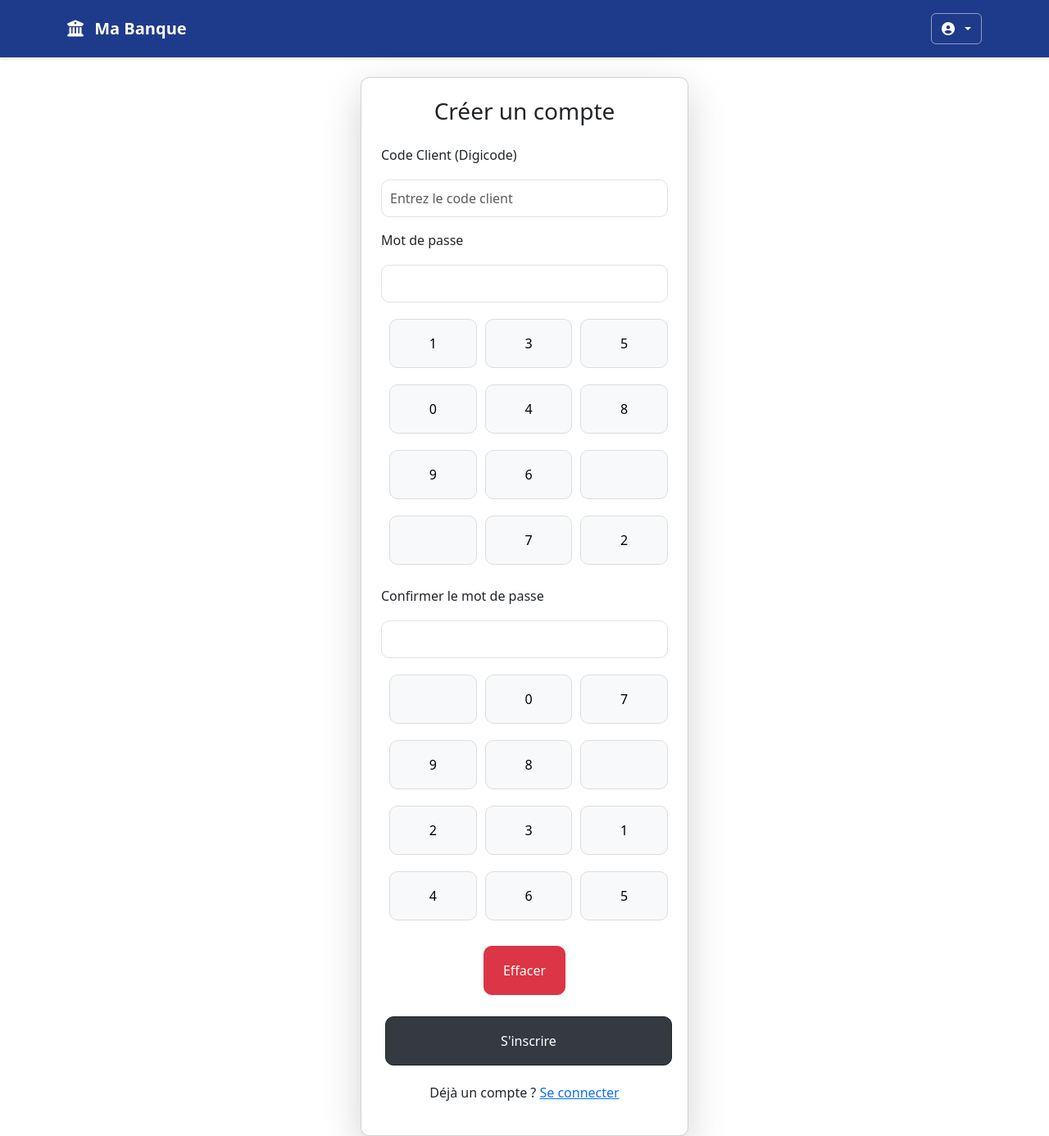
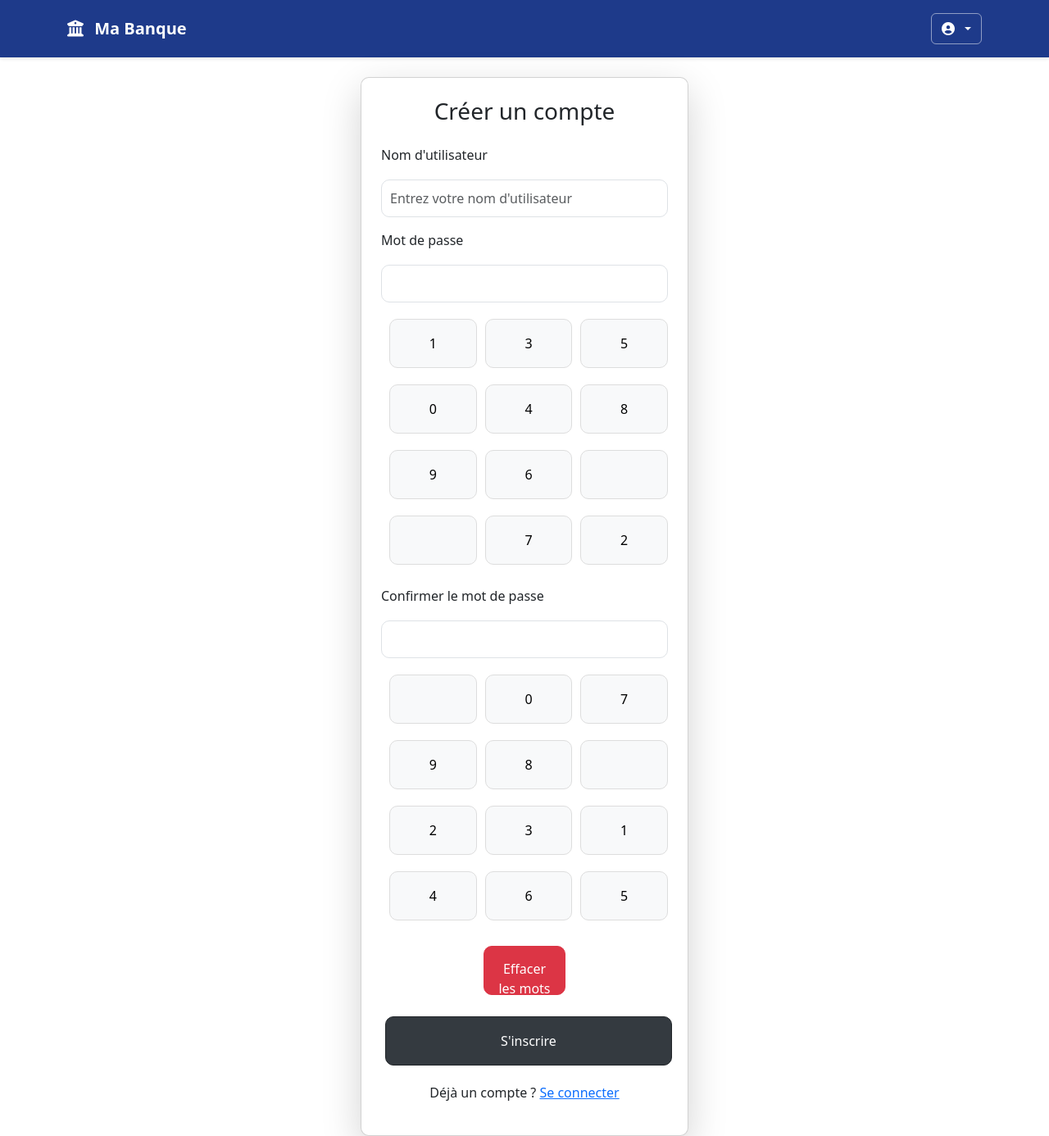
Before and after one commit to Mady95/angular-application-bancaire, an Angular app: page /register in a window 1280 px wide. Shown: the whole page at 82% size. Built offline with nearby package versions, Linux system fonts and the light colour scheme.

Commit message:
finalisation register & login

```diff
--- a/src/app/auth/register/register.component.html
+++ b/src/app/auth/register/register.component.html
@@ -2,16 +2,17 @@
     <div class="card shadow-lg p-4" style="max-width: 400px; width: 100%;">
       <h3 class="text-center mb-4">Créer un compte</h3>
       <form (ngSubmit)="onSubmit()">
+
+        <!-- Champ pour le nom d'utilisateur -->
         <div class="mb-3">
-          <label for="clientCode" class="form-label">Code Client (Digicode)</label>
-          <input type="text" class="form-control" id="clientCode" [(ngModel)]="clientCode" name="clientCode" placeholder="Entrez le code client" required>
+          <label for="name" class="form-label">Nom d'utilisateur</label>
+          <input type="text" class="form-control" id="name" [(ngModel)]="name" name="name" placeholder="Entrez votre nom d'utilisateur" required>
         </div>
 
         <!-- Digicode pour le mot de passe -->
         <div class="mb-3">
           <label for="password" class="form-label">Mot de passe</label>
           <input type="password" class="form-control" id="password" [value]="password" readonly>
-          <!-- Digicode pour le mot de passe -->
           <div class="mb-3">
             <div class="row">
               <div class="col-4" *ngFor="let digit of passwordDigits" (click)="addPasswordDigit(digit)">
@@ -26,7 +27,6 @@
         <div class="mb-3">
           <label for="confirmPassword" class="form-label">Confirmer le mot de passe</label>
           <input type="password" class="form-control" id="confirmPassword" [value]="confirmPassword" readonly>
-          <!-- Digicode pour la confirmation du mot de passe -->
           <div class="mb-3">
             <div class="row">
               <div class="col-4" *ngFor="let digit of confirmPasswordDigits" (click)="addConfirmPasswordDigit(digit)">
@@ -39,7 +39,7 @@
 
         <!-- Bouton pour effacer les mots de passe -->
         <div class="mb-3 text-center">
-          <button type="button" class="btn btn-danger" (click)="clearPasswords()">Effacer</button>
+          <button type="button" class="btn btn-danger" (click)="clearPasswords()">Effacer les mots de passe</button>
         </div>
 
         <button type="submit" class="btn btn-dark w-100">S'inscrire</button>
--- a/src/app/auth/register/register.component.ts
+++ b/src/app/auth/register/register.component.ts
@@ -13,8 +13,7 @@ import { CommonModule } from '@angular/common'; // Import CommonModule pour util
   styleUrls: ['./register.component.scss']
 })
 export class RegisterComponent {
-  clientCode: string = '';
-  username: string = '';
+  name: string = '';  // Nom d'utilisateur
   password: string = '';
   confirmPassword: string = '';
 
@@ -64,10 +63,15 @@ export class RegisterComponent {
       return;
     }
 
+    // Validation supplémentaire pour le champ `name` (nom d'utilisateur)
+    if (!this.name) {
+      alert("Le nom d'utilisateur ne peut pas être vide.");
+      return;
+    }
+
     const registrationData = {
-      clientCode: this.clientCode,
-      username: this.username,
-      password: this.password
+      name: this.name,   // Utiliser 'name' comme attendu par l'API
+      password: this.password // 'password' reste inchangé
     };
 
     // Appeler la méthode register() du service AuthService
@@ -78,7 +82,7 @@ export class RegisterComponent {
       },
       (error: HttpErrorResponse) => {  // Typage explicite de 'error'
         console.error('Erreur lors de l\'inscription', error);
-        alert('Une erreur est survenue lors de l\'inscription.');
+        alert(`Une erreur est survenue lors de l'inscription : ${error.error.message}`);
       }
     );
   }
```
